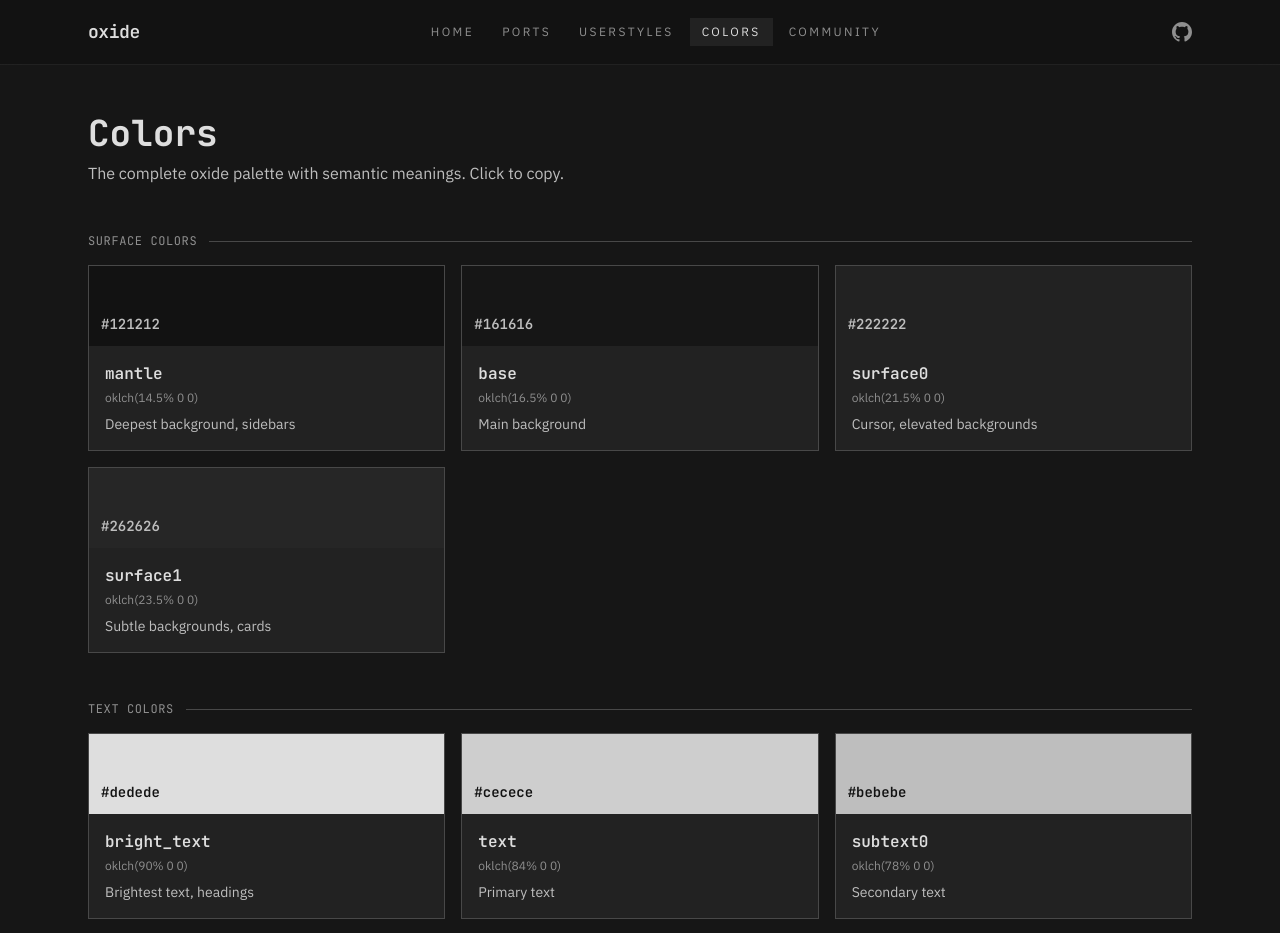
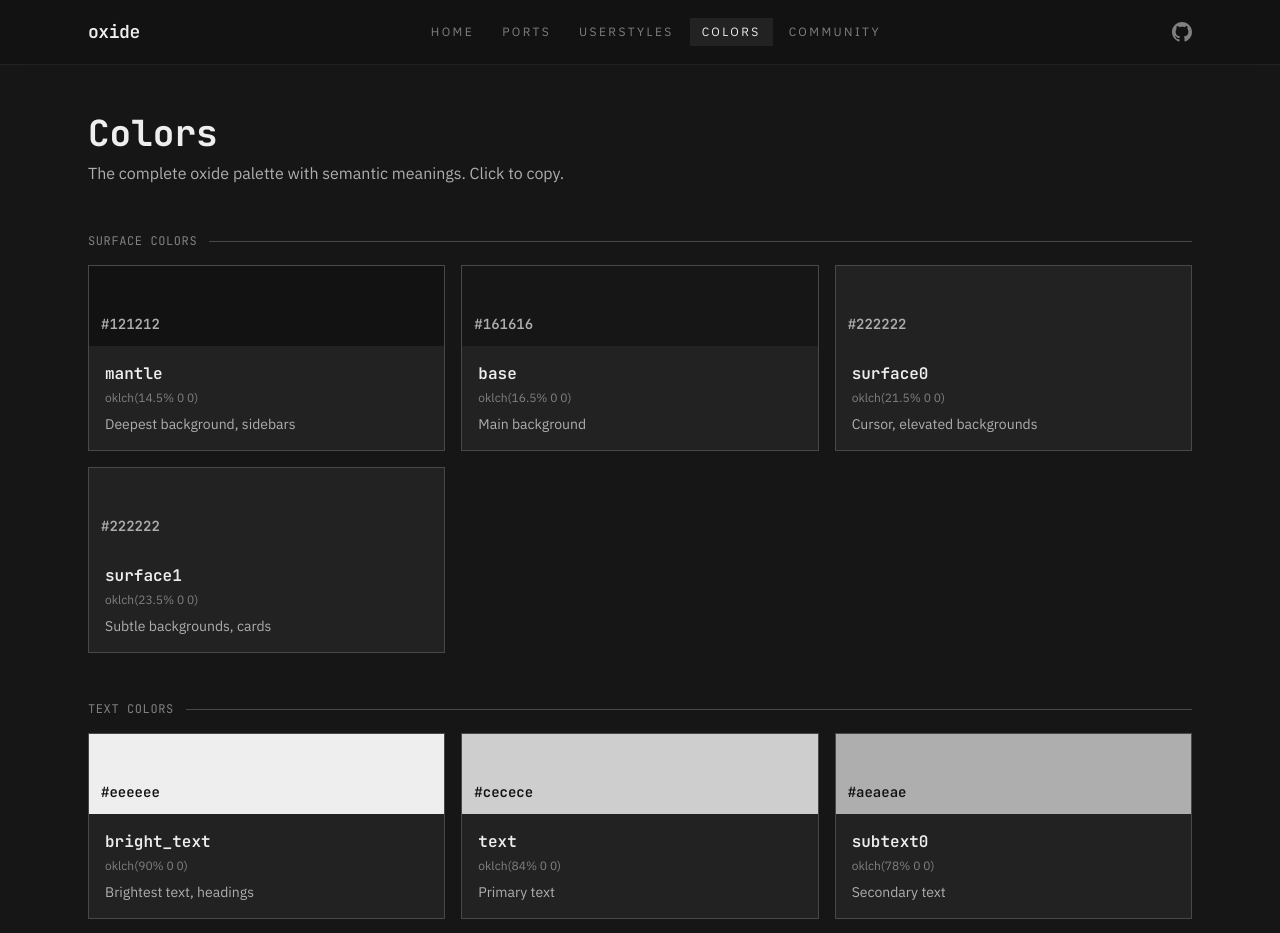
Before and after one commit to oxidescheme/website, a Next.js app: page /colors in a window 1280 px wide. Shown: the top 933 px of the page. Built offline with nearby package versions, Linux system fonts and the light colour scheme.

Commit message:
style: update palette

```diff
--- a/src/app/globals.css
+++ b/src/app/globals.css
@@ -6,13 +6,13 @@
   --mantle: #121212;
   --base: #161616;
   --surface0: #222222;
-  --surface1: #262626;
+  --surface1: #222222;
 
   /* Text Hierarchy */
-  --bright-text: #dedede;
+  --bright-text: #eeeeee;
   --text: #cecece;
-  --subtext0: #bebebe;
-  --subtext1: #8f8f8f;
+  --subtext0: #aeaeae;
+  --subtext1: #808080;
   --subtext2: #484848;
 
   /* Semantic Accent Colors */
--- a/src/data/colors.ts
+++ b/src/data/colors.ts
@@ -31,7 +31,7 @@ export const colors: Color[] = [
   },
   {
     name: "surface1",
-    hex: "#262626",
+    hex: "#222222",
     oklch: "oklch(23.5% 0 0)",
     category: "surface",
     usage: "Subtle backgrounds, cards",
@@ -39,7 +39,7 @@ export const colors: Color[] = [
   // Text Hierarchy
   {
     name: "bright_text",
-    hex: "#dedede",
+    hex: "#eeeeee",
     oklch: "oklch(90% 0 0)",
     category: "text",
     usage: "Brightest text, headings",
@@ -53,14 +53,14 @@ export const colors: Color[] = [
   },
   {
     name: "subtext0",
-    hex: "#bebebe",
+    hex: "#aeaeae",
     oklch: "oklch(78% 0 0)",
     category: "text",
     usage: "Secondary text",
   },
   {
     name: "subtext1",
-    hex: "#8f8f8f",
+    hex: "#808080",
     oklch: "oklch(62% 0 0)",
     category: "text",
     usage: "Muted text, placeholders",
```
